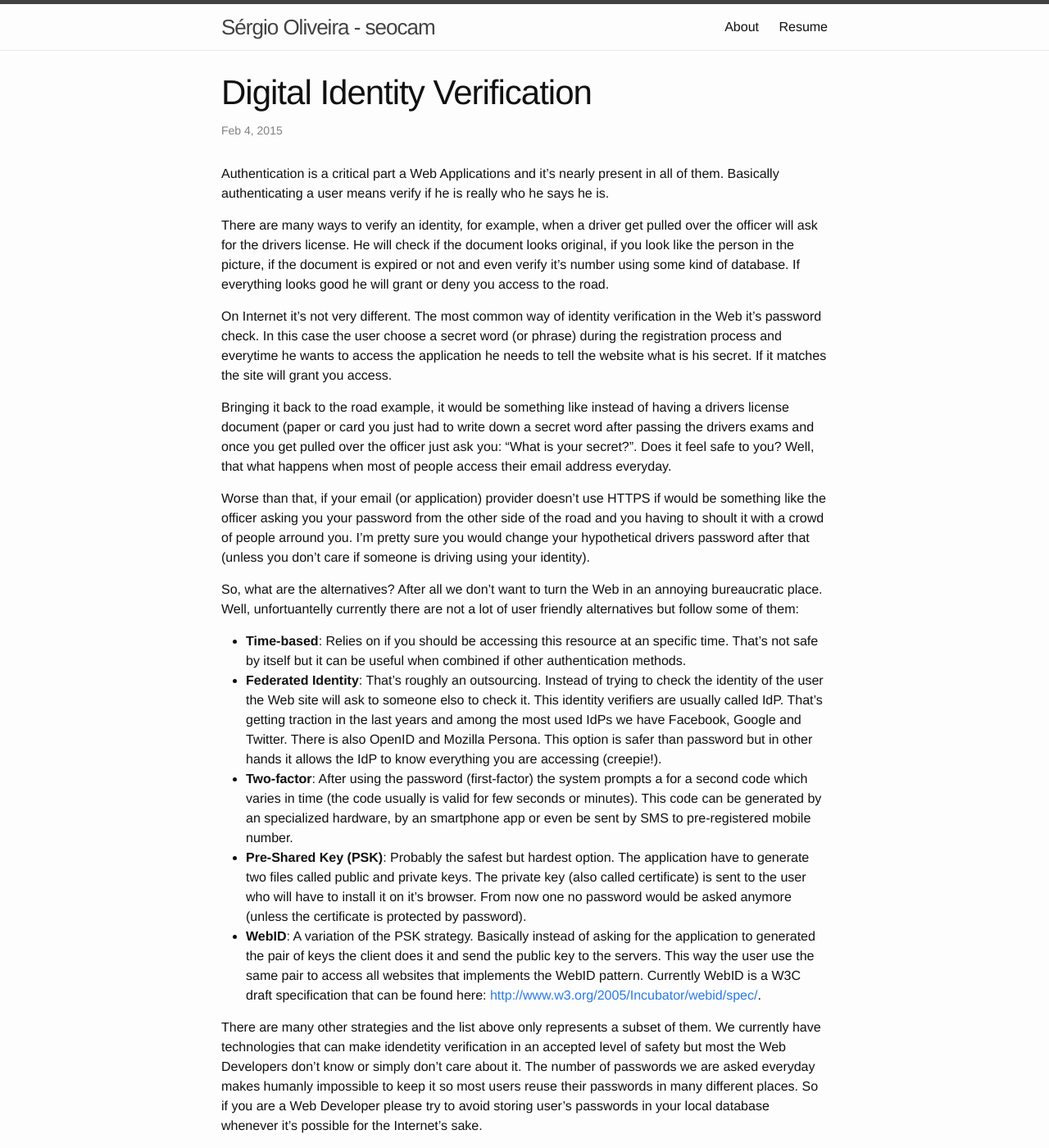
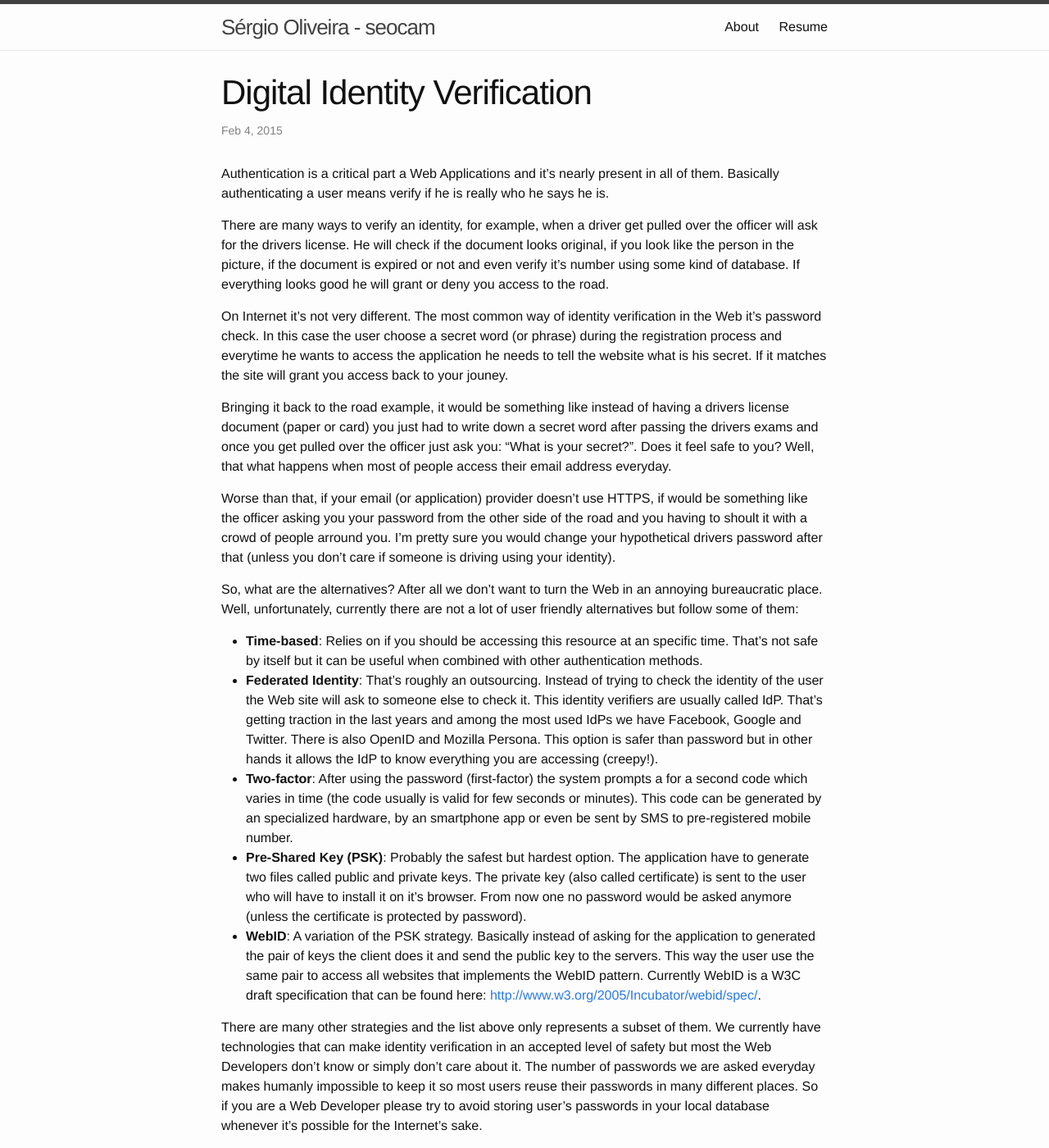
Before and after one commit to seocam/seocam.github.io, a Jekyll site: the page built from _posts/2015-01-04-digital-identity-verification.markdown, in a window 1280 px wide and 1400 px high. Shown: the whole window at 82% size. Built offline with Jekyll 4.4.1, drawn with Linux system fonts in a browser that asks for light colours; comment, search, counter and statistics services are not loaded.

Commit message:
atualizacao

```diff
--- a/_posts/2015-01-04-digital-identity-verification.markdown
+++ b/_posts/2015-01-04-digital-identity-verification.markdown
@@ -18,30 +18,30 @@ some kind of database. If everything looks good he will grant or deny you access
 On Internet it's not very different. The most common way of identity verification in the Web it's
 password check. In this case the user choose a secret word (or phrase) during the registration
 process and everytime he wants to access the application he needs to tell the website what is his
-secret. If it matches the site will grant you access.
+secret. If it matches the site will grant you access back to your jouney.
 
 Bringing it back to the road example,
-it would be something like instead of having a drivers license document (paper or card you just
+it would be something like instead of having a drivers license document (paper or card) you just
 had to write down a secret word after passing the drivers exams and once you get pulled over the
 officer just ask you: "What is your secret?". Does it feel safe to you? Well, that what happens
 when most of people access their email address everyday.
 
-Worse than that, if your email (or application) provider doesn't use HTTPS if would be something
+Worse than that, if your email (or application) provider doesn't use HTTPS, if would be something
 like the officer asking you your password from the other side of the road and you having to shoult
 it with a crowd of people arround you. I'm pretty sure you would change your hypothetical drivers
 password after that (unless you don't care if someone is driving using your identity).
 
 So, what are the alternatives? After all we don't want to turn the Web in an annoying bureaucratic
-place. Well, unfortuantelly currently there are not a lot of user friendly alternatives but follow
+place. Well, unfortunately, currently there are not a lot of user friendly alternatives but follow
 some of them:
 
 * **Time-based**: Relies on if you should be accessing this resource at an specific time. That's not safe
-by itself but it can be useful when combined if other authentication methods.
+by itself but it can be useful when combined with other authentication methods.
 * **Federated Identity**: That's roughly an outsourcing. Instead of trying to check the identity of the user
-the Web site will ask to someone elso to check it. This identity verifiers are usually called IdP.
+the Web site will ask to someone else to check it. This identity verifiers are usually called IdP.
 That's getting traction in the last years and among the most used IdPs we have Facebook, Google and Twitter.
 There is also OpenID and Mozilla Persona. This option is safer than password but in other hands it allows the IdP
-to know everything you are accessing (creepie!).
+to know everything you are accessing (creepy!).
 * **Two-factor**: After using the password (first-factor) the system prompts a for a second code which varies
 in time (the code usually is valid for few seconds or minutes). This code can be generated by an specialized
 hardware, by an smartphone app or even be sent by SMS to pre-registered mobile number.
@@ -55,7 +55,7 @@ access all websites that implements the WebID pattern. Currently WebID is a W3C
 found here: <http://www.w3.org/2005/Incubator/webid/spec/>.
 
 There are many other strategies and the list above only represents a subset of them. We currently have technologies
-that can make idendetity verification in an accepted level of safety but most the Web Developers don't know or
+that can make identity verification in an accepted level of safety but most the Web Developers don't know or
 simply don't care about it. The number of passwords we are asked everyday makes humanly impossible to keep it
 so most users reuse their passwords in many different places. So if you are a Web Developer please try to avoid
 storing user's passwords in your local database whenever it's possible for the Internet's sake.
```
